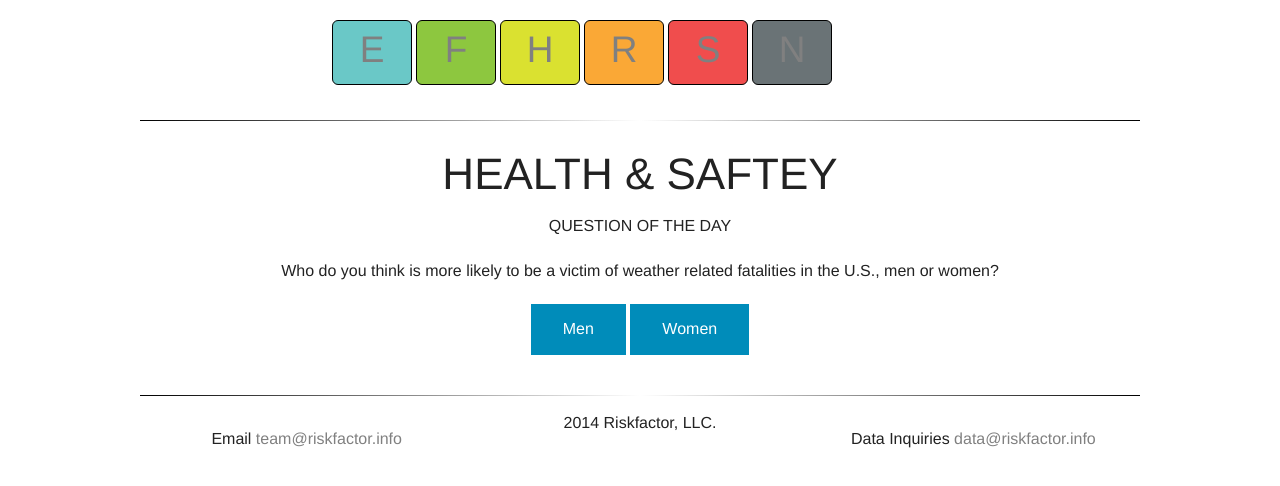
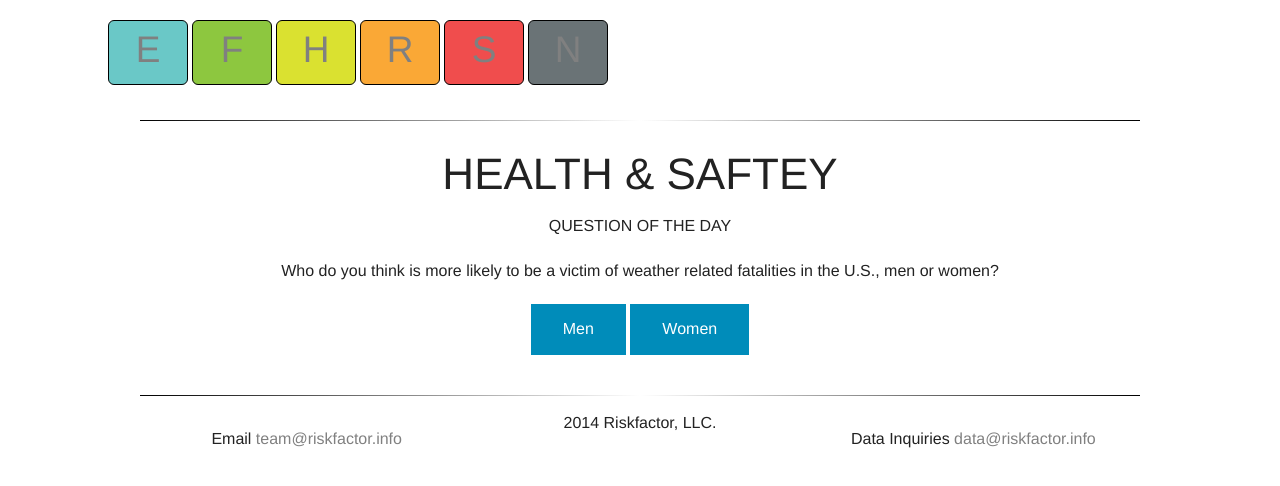
Before and after one commit to brettgrobarz/Riskfactor-Pvr, a plain HTML site: page basehtml.html in a window 1280 px wide. Drawn offline with Linux system fonts and the light colour scheme.

Commit message:
css tweaks

```diff
--- a/css/style.css
+++ b/css/style.css
@@ -33,17 +33,14 @@ a:hover {
 .Nav-Bar {
   padding: 10px;
   margin: 0 auto;
-  /*  max-height: 50px !important;*/
-   /*position: fixed;*/
-  width: 50%;
+  width: 85%;
 }
+
 .section-type {
   margin: 2px;
   margin-bottom: 5px;
   margin-top: 10px;
-  /*padding: 4px;*/
   max-width: 80px;
-  /*max-height: 50px;*/
   text-align: center;
   color: white;
   border: 1px solid black;
```
